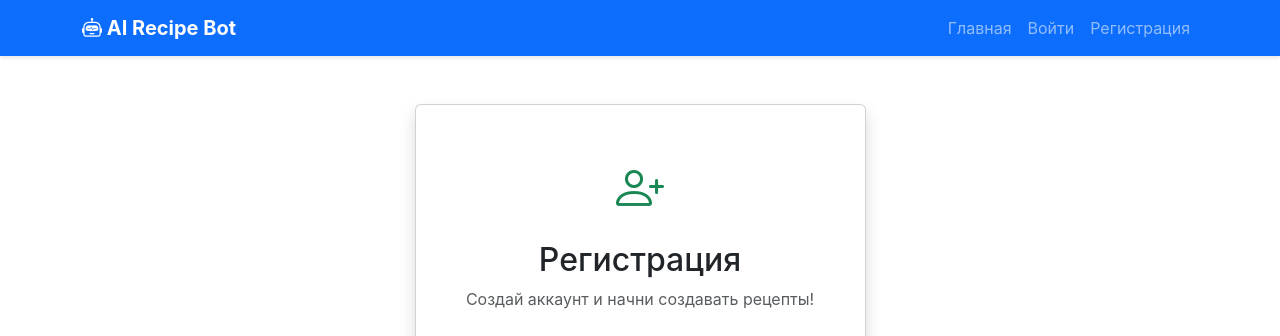
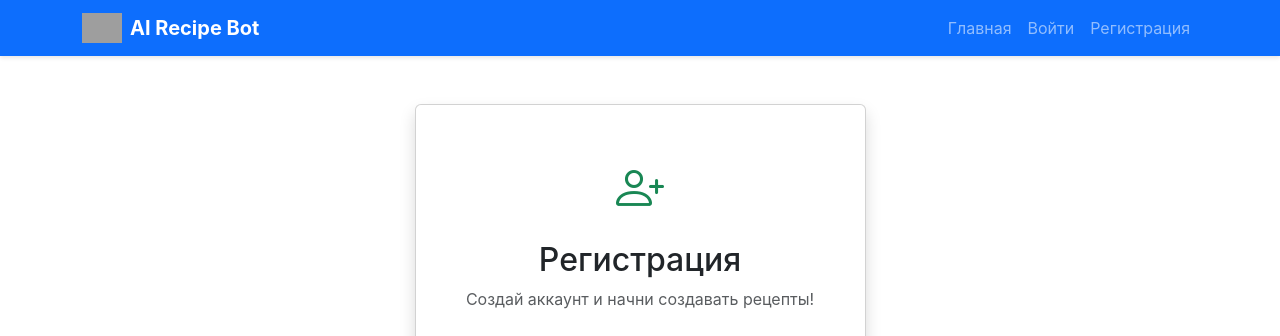
Before and after one commit to Erytea/ai-recipe-web-app, a FastAPI app: page /auth/register in a window 1280 px wide. Shown: the top 336 px of the page. Run offline with FastAPI, Linux system fonts and the light colour scheme; parts of the project's set-up code (start-up, migrations or seed data) failed here and were passed over; grey boxes are pictures that could not be loaded.

Commit message:
Добавлена картинка логотипа в шапку сайта

```diff
--- a/templates/layout.html
+++ b/templates/layout.html
@@ -78,8 +78,9 @@
     <!-- Navigation -->
     <nav class="navbar navbar-expand-lg navbar-dark bg-primary">
         <div class="container">
-            <a class="navbar-brand fw-bold" href="/">
-                <i class="bi bi-robot"></i> AI Recipe Bot
+            <a class="navbar-brand fw-bold d-flex align-items-center" href="/">
+                <img src="/static/logo.png" alt="AI Recipe Bot" height="30" class="me-2" style="object-fit: contain;">
+                AI Recipe Bot
             </a>
             <button class="navbar-toggler" type="button" data-bs-toggle="collapse" data-bs-target="#navbarNav">
                 <span class="navbar-toggler-icon"></span>
```
Also changed, not shown: 1 other file.
